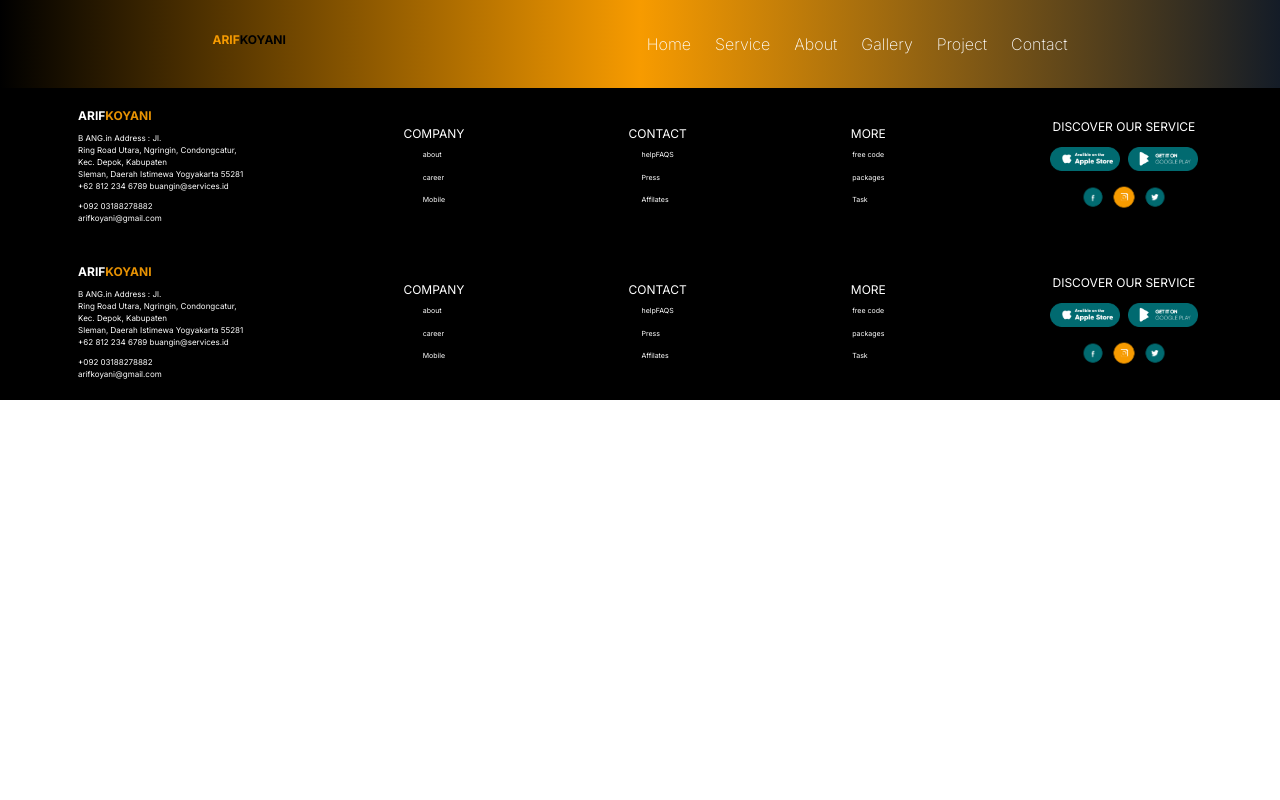
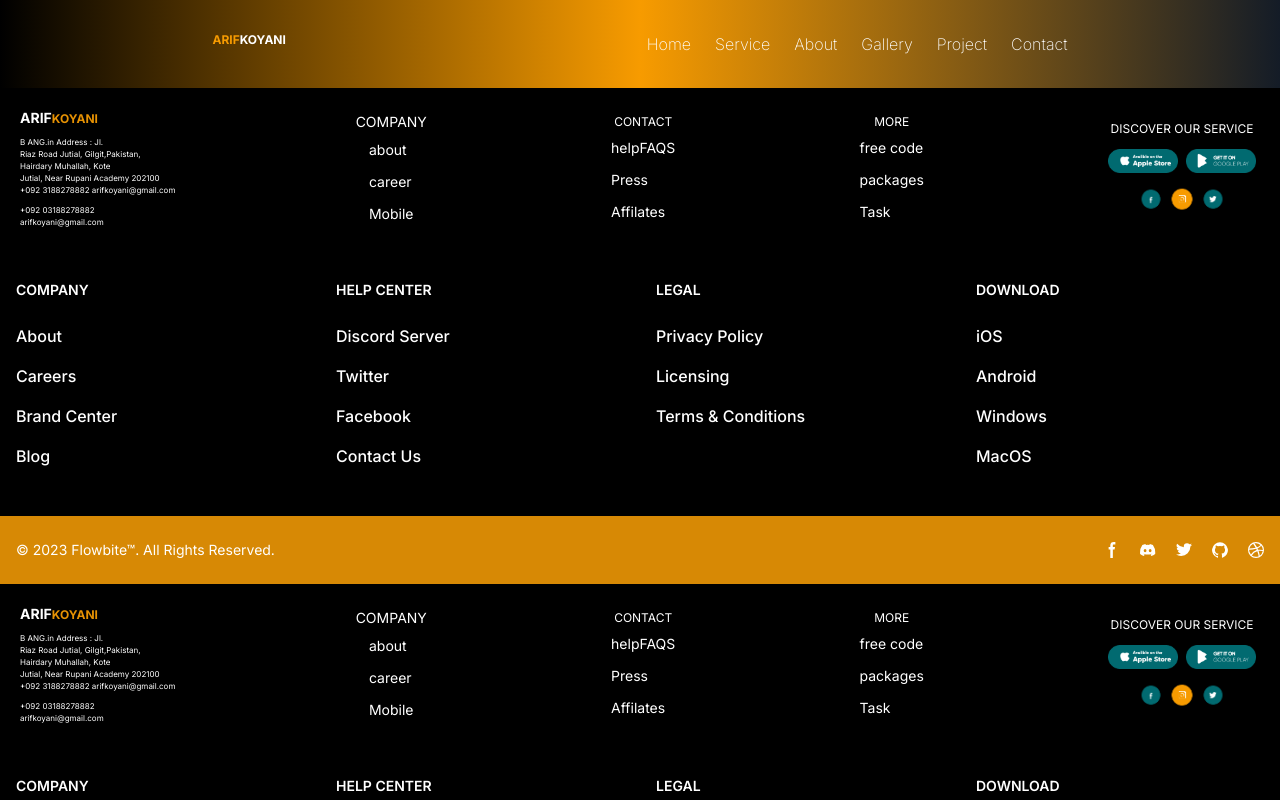
Before and after one commit to arifkoyani/arifkoyaniportfolio, a Next.js app: page /pages/Footer in a window 1280 px wide. Shown: the top 800 px of the page. Built offline with nearby package versions, Linux system fonts and the light colour scheme.

Commit message:
add new footer

```diff
--- a/src/app/Landing/Navbar/page.js
+++ b/src/app/Landing/Navbar/page.js
@@ -8,7 +8,7 @@
           <h1 className="font-bold text-xs">
             {" "}
             ARIF
-            <span className="text-black text-xs">KOYANI</span>
+            <span className="text-white text-xs">KOYANI</span>
           </h1>
         </div>
 
--- a/src/app/pages/Footer/page.js
+++ b/src/app/pages/Footer/page.js
@@ -6,20 +6,20 @@
 const Footer = () => {
   return (
     <>
-      <div className="bg-[#141c27]">
-        <div className="flex flex-wrap bg-black text-white text-[7px] pt-5 pb-5 justify-around items-center">
+      <div className="bg-[#141c27] flex flex-col ">
+        <div className="flex flex-wrap bg-black pl-5 pr-5 text-white text-[7px] pt-5 pb-5 justify-between items-center">
           <div className="text-[8px] flex-col">
-            <h1 className="font-bold text-xs mb-2">
+            <h1 className="font-bold text-sm mb-2">
               ARIF<span className="text-[#e79203] text-xs">KOYANI</span>
             </h1>
             <span>
               <p className="mb-2">
                 B ANG.in Address : Jl.
-                <br /> Ring Road Utara, Ngringin, Condongcatur,
+                <br /> Riaz Road Jutial, Gilgit,Pakistan,
                 <br />
-                Kec. Depok, Kabupaten <br /> Sleman, Daerah Istimewa Yogyakarta
-                55281
-                <br /> +62 812 234 6789 buangin@services.id
+                Hairdary Muhallah, Kote <br /> Jutial, Near Rupani Academy
+                202100
+                <br /> +092 3188278882 arifkoyani@gmail.com
               </p>
               <p>
                 +092 03188278882
@@ -29,8 +29,8 @@
             </span>
           </div>
           <div className="flex flex-col gap-2 p-1 items-center">
-            <h1 className="text-xs">COMPANY</h1>
-            <div className="flex flex-col gap-3">
+            <h1 className="text-sm">COMPANY</h1>
+            <div className="flex flex-col text-sm gap-3">
               <p>about</p>
               <p>career</p>
               <p>Mobile</p>
@@ -38,7 +38,7 @@
           </div>
           <div className="flex flex-col gap-2 p-1 items-center">
             <h1 className="text-xs">CONTACT</h1>
-            <span className="flex flex-col gap-3">
+            <span className="flex flex-col text-sm gap-3">
               <p>helpFAQS</p>
               <p>Press</p>
               <p>Affilates</p>
@@ -46,7 +46,7 @@
           </div>
           <div className="flex flex-col gap-2 p-1 items-center">
             <h1 className="text-xs">MORE</h1>
-            <span className="flex flex-col gap-3">
+            <span className="flex flex-col text-sm gap-3">
               <p>free code</p>
               <p>packages</p>
               <p>Task</p>
@@ -65,6 +65,122 @@
             </span>
           </div>
         </div>
+
+
+
+        <div>
+
+
+
+<footer class="bg-black text-white dark:bg-gray-900">
+    <div class="mx-auto w-full max-w-screen-xl">
+      <div class="grid grid-cols-2 gap-8 px-4 py-6 lg:py-8 md:grid-cols-4 ">
+        <div>
+            <h2 class="mb-6 text-sm font-semibold  uppercase text-white">Company</h2>
+            <ul class=" text-white font-medium">
+                <li class="mb-4">
+                    <a href="#" class=" hover:underline">About</a>
+                </li>
+                <li class="mb-4">
+                    <a href="#" class="hover:underline">Careers</a>
+                </li>
+                <li class="mb-4">
+                    <a href="#" class="hover:underline">Brand Center</a>
+                </li>
+                <li class="mb-4">
+                    <a href="#" class="hover:underline">Blog</a>
+                </li>
+            </ul>
+        </div>
+        <div>
+            <h2 class="mb-6 text-sm font-semibold  uppercase text-white">Help center</h2>
+            <ul class=" text-white font-medium">
+                <li class="mb-4">
+                    <a href="#" class="hover:underline">Discord Server</a>
+                </li>
+                <li class="mb-4">
+                    <a href="#" class="hover:underline">Twitter</a>
+                </li>
+                <li class="mb-4">
+                    <a href="#" class="hover:underline">Facebook</a>
+                </li>
+                <li class="mb-4">
+                    <a href="#" class="hover:underline">Contact Us</a>
+                </li>
+            </ul>
+        </div>
+        <div>
+            <h2 class="mb-6 text-sm font-semibold text-white uppercase ">Legal</h2>
+            <ul class=" text-white font-medium">
+                <li class="mb-4">
+                    <a href="#" class="hover:underline">Privacy Policy</a>
+                </li>
+                <li class="mb-4">
+                    <a href="#" class="hover:underline">Licensing</a>
+                </li>
+                <li class="mb-4">
+                    <a href="#" class="hover:underline">Terms &amp; Conditions</a>
+                </li>
+            </ul>
+        </div>
+        <div>
+            <h2 class="mb-6 text-sm font-semibold text-white uppercase">Download</h2>
+            <ul class="text-white` font-medium">
+                <li class="mb-4">
+                    <a href="#" class="hover:underline">iOS</a>
+                </li>
+                <li class="mb-4">
+                    <a href="#" class="hover:underline">Android</a>
+                </li>
+                <li class="mb-4">
+                    <a href="#" class="hover:underline">Windows</a>
+                </li>
+                <li class="mb-4">
+                    <a href="#" class="hover:underline">MacOS</a>
+                </li>
+            </ul>
+        </div>
+    </div>
+    <div class="px-4 py-6 bg-[#d78905]  text-white md:flex md:items-center md:justify-between">
+        <span class="text-sm text-white sm:text-center">© 2023 <a href="https://flowbite.com/">Flowbite™</a>. All Rights Reserved.
+        </span>
+        <div class="flex mt-4 sm:justify-center md:mt-0 space-x-5 rtl:space-x-reverse">
+            <a href="#" class="text-white dark:hover:text-white">
+                  <svg class="w-4 h-4" aria-hidden="true" xmlns="http://www.w3.org/2000/svg" fill="currentColor" viewBox="0 0 8 19">
+                        <path fill-rule="evenodd" d="M6.135 3H8V0H6.135a4.147 4.147 0 0 0-4.142 4.142V6H0v3h2v9.938h3V9h2.021l.592-3H5V3.591A.6.6 0 0 1 5.592 3h.543Z" clip-rule="evenodd"/>
+                    </svg>
+                  <span class="sr-only">Facebook page</span>
+              </a>
+              <a href="#" class="text-white hover:text-gray-900 dark:hover:text-white">
+                  <svg class="w-4 h-4" aria-hidden="true" xmlns="http://www.w3.org/2000/svg" fill="currentColor" viewBox="0 0 21 16">
+                        <path d="M16.942 1.556a16.3 16.3 0 0 0-4.126-1.3 12.04 12.04 0 0 0-.529 1.1 15.175 15.175 0 0 0-4.573 0 11.585 11.585 0 0 0-.535-1.1 16.274 16.274 0 0 0-4.129 1.3A17.392 17.392 0 0 0 .182 13.218a15.785 15.785 0 0 0 4.963 2.521c.41-.564.773-1.16 1.084-1.785a10.63 10.63 0 0 1-1.706-.83c.143-.106.283-.217.418-.33a11.664 11.664 0 0 0 10.118 0c.137.113.277.224.418.33-.544.328-1.116.606-1.71.832a12.52 12.52 0 0 0 1.084 1.785 16.46 16.46 0 0 0 5.064-2.595 17.286 17.286 0 0 0-2.973-11.59ZM6.678 10.813a1.941 1.941 0 0 1-1.8-2.045 1.93 1.93 0 0 1 1.8-2.047 1.919 1.919 0 0 1 1.8 2.047 1.93 1.93 0 0 1-1.8 2.045Zm6.644 0a1.94 1.94 0 0 1-1.8-2.045 1.93 1.93 0 0 1 1.8-2.047 1.918 1.918 0 0 1 1.8 2.047 1.93 1.93 0 0 1-1.8 2.045Z"/>
+                    </svg>
+                  <span class="sr-only">Discord community</span>
+              </a>
+              <a href="#" class="text-white hover:text-gray-900 dark:hover:text-white">
+                  <svg class="w-4 h-4" aria-hidden="true" xmlns="http://www.w3.org/2000/svg" fill="currentColor" viewBox="0 0 20 17">
+                    <path fill-rule="evenodd" d="M20 1.892a8.178 8.178 0 0 1-2.355.635 4.074 4.074 0 0 0 1.8-2.235 8.344 8.344 0 0 1-2.605.98A4.13 4.13 0 0 0 13.85 0a4.068 4.068 0 0 0-4.1 4.038 4 4 0 0 0 .105.919A11.705 11.705 0 0 1 1.4.734a4.006 4.006 0 0 0 1.268 5.392 4.165 4.165 0 0 1-1.859-.5v.05A4.057 4.057 0 0 0 4.1 9.635a4.19 4.19 0 0 1-1.856.07 4.108 4.108 0 0 0 3.831 2.807A8.36 8.36 0 0 1 0 14.184 11.732 11.732 0 0 0 6.291 16 11.502 11.502 0 0 0 17.964 4.5c0-.177 0-.35-.012-.523A8.143 8.143 0 0 0 20 1.892Z" clip-rule="evenodd"/>
+                </svg>
+                  <span class="sr-only">Twitter page</span>
+              </a>
+              <a href="#" class="text-white hover:text-gray-900 dark:hover:text-white">
+                  <svg class="w-4 h-4" aria-hidden="true" xmlns="http://www.w3.org/2000/svg" fill="currentColor" viewBox="0 0 20 20">
+                        <path fill-rule="evenodd" d="M10 .333A9.911 9.911 0 0 0 6.866 19.65c.5.092.678-.215.678-.477 0-.237-.01-1.017-.014-1.845-2.757.6-3.338-1.169-3.338-1.169a2.627 2.627 0 0 0-1.1-1.451c-.9-.615.07-.6.07-.6a2.084 2.084 0 0 1 1.518 1.021 2.11 2.11 0 0 0 2.884.823c.044-.503.268-.973.63-1.325-2.2-.25-4.516-1.1-4.516-4.9A3.832 3.832 0 0 1 4.7 7.068a3.56 3.56 0 0 1 .095-2.623s.832-.266 2.726 1.016a9.409 9.409 0 0 1 4.962 0c1.89-1.282 2.717-1.016 2.717-1.016.366.83.402 1.768.1 2.623a3.827 3.827 0 0 1 1.02 2.659c0 3.807-2.319 4.644-4.525 4.889a2.366 2.366 0 0 1 .673 1.834c0 1.326-.012 2.394-.012 2.72 0 .263.18.572.681.475A9.911 9.911 0 0 0 10 .333Z" clip-rule="evenodd"/>
+                  </svg>
+                  <span class="sr-only">GitHub account</span>
+              </a>
+              <a href="#" class="text-white hover:text-gray-900 dark:hover:text-white">
+                  <svg class="w-4 h-4" aria-hidden="true" xmlns="http://www.w3.org/2000/svg" fill="currentColor" viewBox="0 0 20 20">
+                    <path fill-rule="evenodd" d="M10 0a10 10 0 1 0 10 10A10.009 10.009 0 0 0 10 0Zm6.613 4.614a8.523 8.523 0 0 1 1.93 5.32 20.094 20.094 0 0 0-5.949-.274c-.059-.149-.122-.292-.184-.441a23.879 23.879 0 0 0-.566-1.239 11.41 11.41 0 0 0 4.769-3.366ZM8 1.707a8.821 8.821 0 0 1 2-.238 8.5 8.5 0 0 1 5.664 2.152 9.608 9.608 0 0 1-4.476 3.087A45.758 45.758 0 0 0 8 1.707ZM1.642 8.262a8.57 8.57 0 0 1 4.73-5.981A53.998 53.998 0 0 1 9.54 7.222a32.078 32.078 0 0 1-7.9 1.04h.002Zm2.01 7.46a8.51 8.51 0 0 1-2.2-5.707v-.262a31.64 31.64 0 0 0 8.777-1.219c.243.477.477.964.692 1.449-.114.032-.227.067-.336.1a13.569 13.569 0 0 0-6.942 5.636l.009.003ZM10 18.556a8.508 8.508 0 0 1-5.243-1.8 11.717 11.717 0 0 1 6.7-5.332.509.509 0 0 1 .055-.02 35.65 35.65 0 0 1 1.819 6.476 8.476 8.476 0 0 1-3.331.676Zm4.772-1.462A37.232 37.232 0 0 0 13.113 11a12.513 12.513 0 0 1 5.321.364 8.56 8.56 0 0 1-3.66 5.73h-.002Z" clip-rule="evenodd"/>
+                </svg>
+                  <span class="sr-only">Dribbble account</span>
+              </a>
+        </div>
+      </div>
+    </div>
+</footer>
+
+        </div>
       </div>
     </>
   );
```
